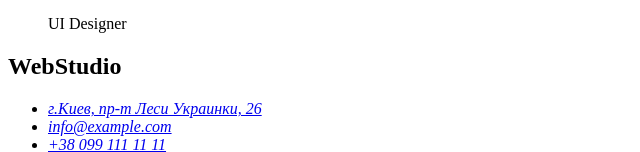
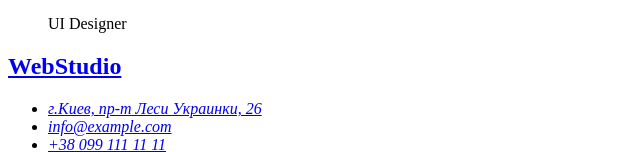
Before and after one commit to columbietc/goit-markup-hw-01, a plain HTML site: page index.html in a window 1280 px wide. Shown: the part 2983-3135 px from the top of the page, without its empty margins (0-640 px from the left). Drawn offline with Linux system fonts and the light colour scheme.

Commit message:
ссылка на лого в футере

```diff
--- a/index.html
+++ b/index.html
@@ -98,7 +98,9 @@
     </section>
     </main>
     <footer>
-        <h2 lang="eu">WebStudio</h2>
+        <h2 lang="eu">
+            <a href="/">WebStudio</a>
+        </h2>
         <address>
             <ul>
                 <li>
```
